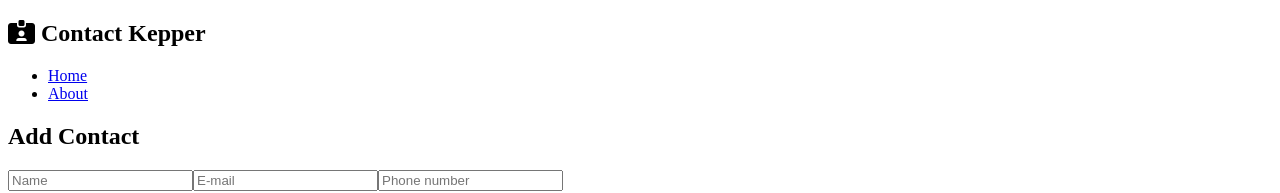
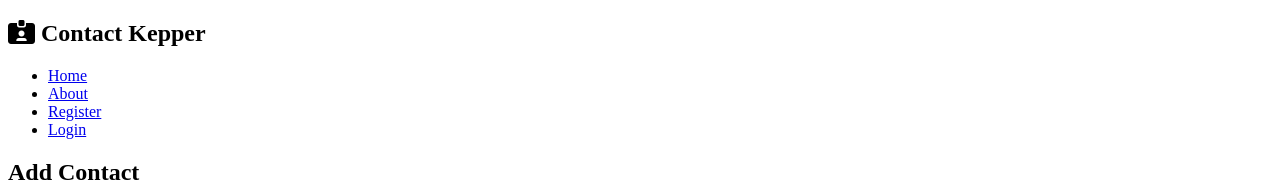
Before and after one commit to danielagg/contact-keeper, a React (Create React App) app in the folder client/: page / in a window 1280 px wide. Shown: the top 193 px of the page. Built offline with nearby package versions, Linux system fonts and the light colour scheme; no server answers.

Commit message:
Preparing logout

```diff
--- a/client/src/components/layout/Navbar.js
+++ b/client/src/components/layout/Navbar.js
@@ -1,8 +1,38 @@
-import React from "react";
+import React, { useContext } from "react";
 import { Link } from "react-router-dom";
 import PropTypes from "prop-types";
+import AuthContext from "../../context/auth/authContext";
 
 const Navbar = ({ title, icon }) => {
+  const authContext = useContext(AuthContext);
+  const { isAuthenticated, logout, user } = authContext;
+
+  const onLogout = () => {
+    logout();
+  };
+
+  const authorizedLinks = (
+    <>
+      <li>Hello, {user && user.name} </li>
+      <li>
+        <a onClick={onLogout} href="#!">
+          <i className="fas fa-sign-out-alt">Logout</i>
+        </a>
+      </li>
+    </>
+  );
+
+  const unauthorizedLinks = (
+    <>
+      <li>
+        <Link to="/register">Register</Link>{" "}
+      </li>
+      <li>
+        <Link to="/login">Login</Link>{" "}
+      </li>
+    </>
+  );
+
   return (
     <nav>
       <h1>
@@ -15,6 +45,7 @@ const Navbar = ({ title, icon }) => {
         <li>
           <Link to="/about">About</Link>{" "}
         </li>
+        {isAuthenticated ? authorizedLinks : unauthorizedLinks}
       </ul>
     </nav>
   );
--- a/client/src/context/auth/AuthState.js
+++ b/client/src/context/auth/AuthState.js
@@ -86,7 +86,7 @@ const AuthState = props => {
   };
 
   // Logout user
-  const logout = () => {};
+  const logout = () => dispatch({ type: LOGOUT });
 
   // Clear errors
   const clearErrors = () => dispatch({ type: CLEAR_ERRORS });
--- a/client/src/context/auth/authReducer.js
+++ b/client/src/context/auth/authReducer.js
@@ -27,6 +27,16 @@ export default (state, action) => {
         isLoading: false
       };
     case LOGIN_FAIL:
+      localStorage.removeItem("token");
+      return {
+        ...state,
+        token: null,
+        isAuthenticated: false,
+        user: null,
+        isLoading: false,
+        error: action.payload
+      };
+    case LOGOUT:
       localStorage.removeItem("token");
       return {
         ...state,
```
